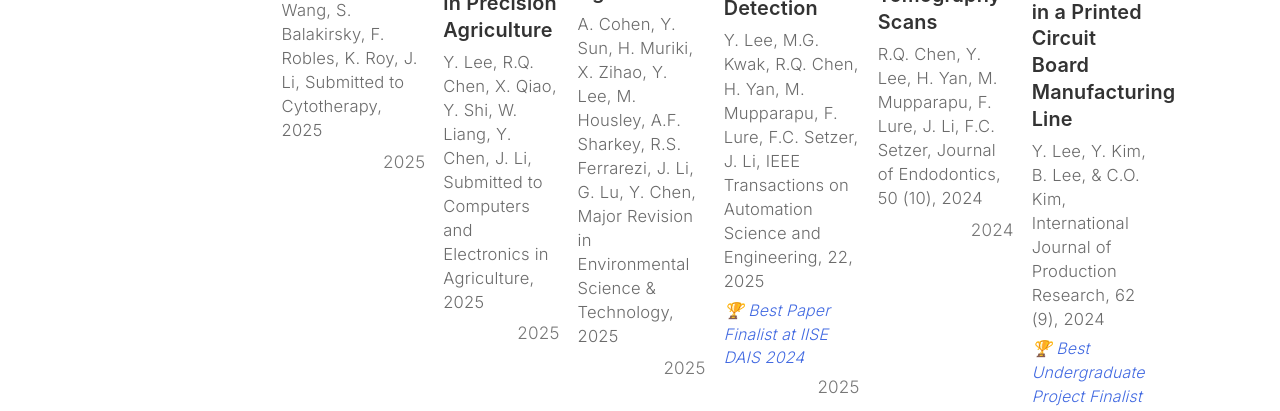
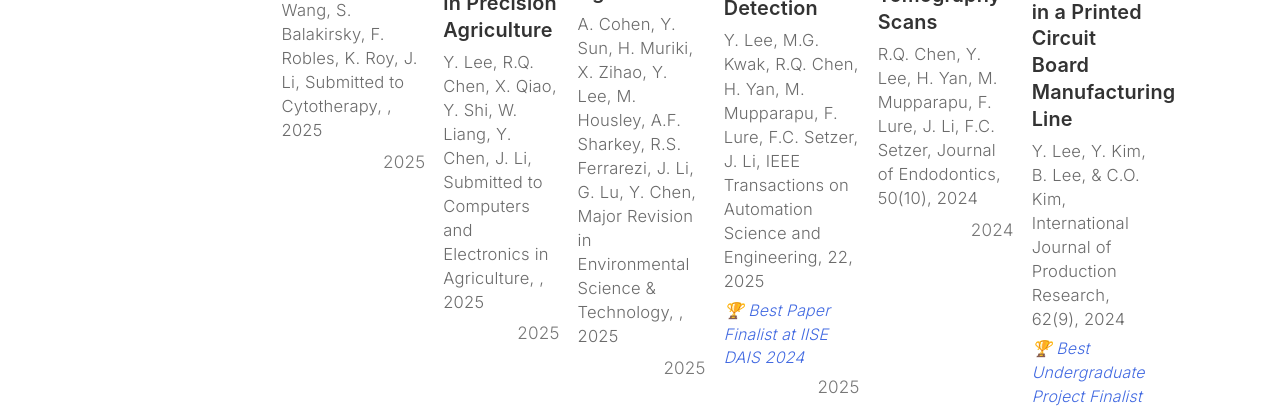
Before and after one commit to ylee845/ylee845.github.io, a Jekyll site: the page built from _pages/publications.html, in a window 1280 px wide and 900 px high, scrolled down 534 px. Shown: the part 332-743 px from the top of the window. Built offline with Jekyll 4.4.1, drawn with Linux system fonts in a browser that asks for light colours; a script that is not in the unit is left out; some of the changed text lies outside the part shown.

Commit message:
Update publications.html

```diff
--- a/_pages/publications.html
+++ b/_pages/publications.html
@@ -83,32 +83,48 @@ classes: wide       # ← 본문을 넓게(가로폭 회수)
 
           <div class="meta">
           {%- assign parts = "" | split:"|" -%}
-          {%- if post.authors -%}{%- assign parts = parts | push: post.authors -%}{%- endif -%}
-          {%- if post.venue   -%}{%- assign parts = parts | push: post.venue   -%}{%- endif -%}
 
-          {%- assign issue_parts = "" | split:"|" -%}
-          {%- if post.volume and post.issue -%}
-            {%- assign vol_issue = post.volume | append: " (" | append: post.issue | append: ")" -%}
-            {%- assign issue_parts = issue_parts | push: vol_issue -%}
-          {%- elsif post.volume -%}
-            {%- assign issue_parts = issue_parts | push: post.volume -%}
-          {%- elsif post.issue -%}
-            {%- assign issue_parts = issue_parts | push: "(" | append: post.issue | append: ")" -%}
+          {%- if post.authors -%}
+            {%- assign parts = parts | push: post.authors -%}
           {%- endif -%}
-          {%- if post.pages -%}{%- assign issue_parts = issue_parts | push: post.pages -%}{%- endif -%}
-          {%- if post.year  -%}{%- assign issue_parts = issue_parts | push: post.year  -%}{%- endif -%}
 
-          {%- capture issue_joined -%}{{ issue_parts | join: ", " }}{%- endcapture -%}
-          {%- unless issue_joined == "" -%}{%- assign parts = parts | push: issue_joined -%}{%- endunless -%}
+          {%- if post.venue -%}
+            {%- assign parts = parts | push: post.venue -%}
+          {%- endif -%}
+
+          {%- assign issue_info = "" -%}
+          {%- if post.volume -%}
+            {% assign issue_info = issue_info | append: post.volume %}
+          {%- endif -%}
+
+          {%- if post.issue -%}
+            {% assign issue_info = issue_info | append: "(" | append: post.issue | append: ")" %}
+          {%- endif -%}
+
+          {%- if post.pages -%}
+            {% assign issue_info = issue_info | append: ", " | append: post.pages %}
+          {%- endif -%}
+
+          {%- if post.year -%}
+            {% assign issue_info = issue_info | append: ", " | append: post.year %}
+          {%- endif -%}
+
+          {%- if issue_info != "" -%}
+            {%- assign parts = parts | push: issue_info -%}
+          {%- endif -%}
 
           {{ parts | join: ", " }}
         </div>
 
-          {% capture ex %}
-          {{ post.excerpt | markdownify | replace: '<p>', '' | replace: '</p>', '' | strip }}
-        {% endcapture %}
-        {% assign is_finalist = ex contains 'Finalist' or ex contains 'finalist' %}
-        <div class="excerpt{% if is_finalist %} excerpt--finalist{% endif %}">{{ ex }}</div>
+        {% if post.excerpt %}
+          <div class="excerpt">
+            {{ post.excerpt | markdownify
+               | replace: '<p>', ''
+               | replace: '</p>', ''
+               | strip }}
+          </div>
+        {% endif %}
+
 
         <div class="right">
           {% if post.status %}
```
